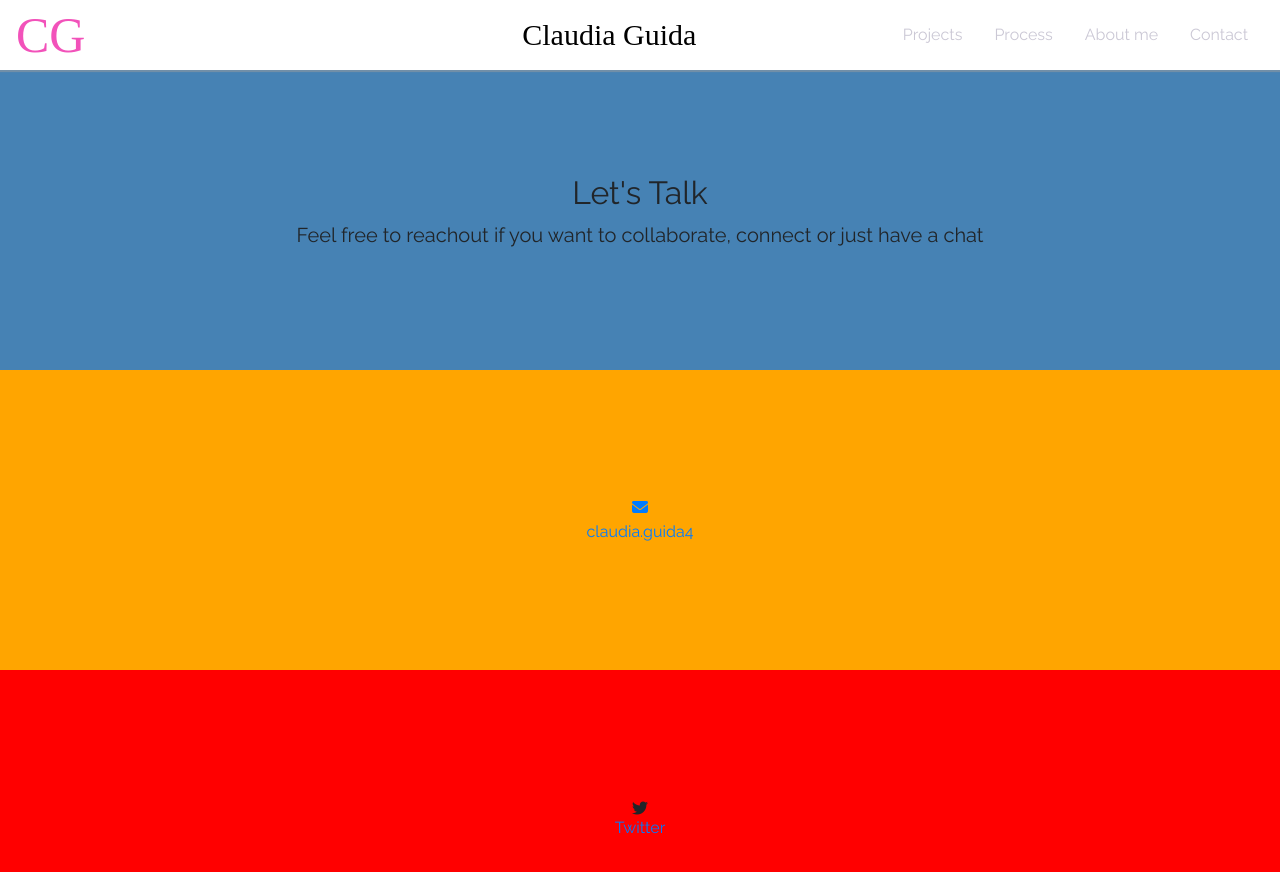
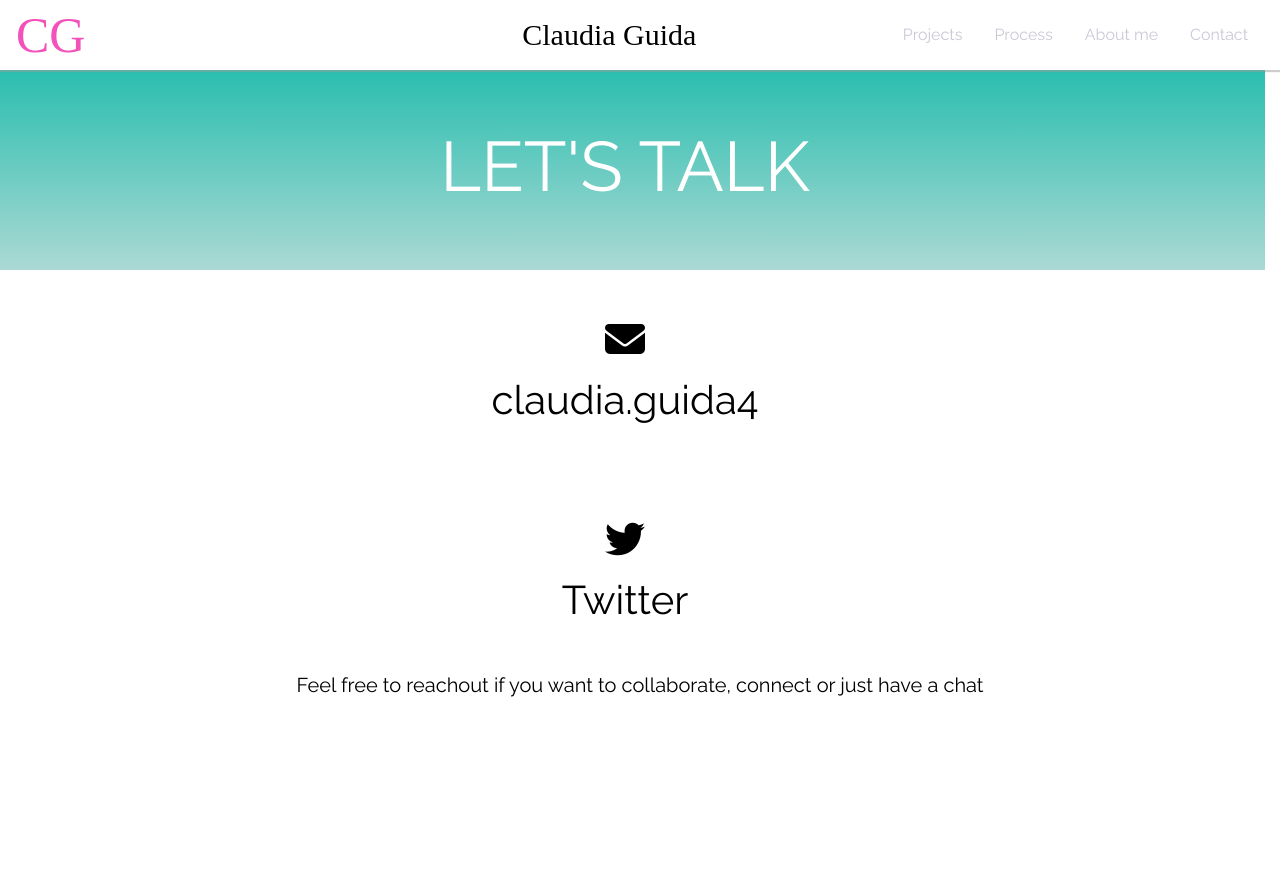
Before and after one commit to claudiaguida/claudiaguida.github.io, a React app: page /contact in a window 1280 px wide. After the commit the page ends 800 px from the top, so only its background shows below. Built offline with nearby package versions, Linux system fonts and the light colour scheme; a web font is replaced by a local one.

Commit message:
style contact page

```diff
--- a/src/components/pages/Contact.js
+++ b/src/components/pages/Contact.js
@@ -6,10 +6,7 @@ class Contact extends React.Component {
     return (
       <div id="contact">
         <Row className="contact__heading">
-          <h2>Let&apos;s Talk</h2>
-          <p>
-          Feel free to reachout if you want to collaborate, connect or just have a chat
-          </p>
+          <h2>LET&apos;S TALK</h2>
         </Row>
         {/*<Row className="contact-mobile">
           <a href="tel:+447943227683"><i className="fa fa-mobile" aria-hidden="true"></i></a>
@@ -20,9 +17,14 @@ class Contact extends React.Component {
           <a href="mailto:claudia.guida4">claudia.guida4</a>
         </Row>
         <Row className="contact__twitter">
-          <i className="fa fa-twitter" aria-hidden="true"></i>
+          <a href="https://twitter.com/CloguiGuida">
+            <i className="fa fa-twitter" aria-hidden="true"></i>
+          </a>
           <a href="https://twitter.com/CloguiGuida">Twitter</a>
         </Row>
+        <p>
+          Feel free to reachout if you want to collaborate, connect or just have a chat
+        </p>
       </div>
 
     );
--- a/src/scss/_contact.scss
+++ b/src/scss/_contact.scss
@@ -1,24 +1,41 @@
 #contact{
   height: auto;
   width: 100%;
+  color: white;
+  h2{
+    font-size: 70px;
+    text-transform: capitalize;
+  }
+  a{
+    font-size: 40px;
+    color: black;
+  }
   .contact__heading{
-    background: steelBlue;
-    height: 300px;
+    background: rgba(42,190,175,1);
+    background: -moz-linear-gradient(top, rgba(42,190,175,1) 0%, rgba(171,217,212,1) 100%);
+    background: -webkit-gradient(left top, left bottom, color-stop(0%, rgba(42,190,175,1)), color-stop(100%, rgba(171,217,212,1)));
+    background: -webkit-linear-gradient(top, rgba(42,190,175,1) 0%, rgba(171,217,212,1) 100%);
+    background: -o-linear-gradient(top, rgba(42,190,175,1) 0%, rgba(171,217,212,1) 100%);
+    background: -ms-linear-gradient(top, rgba(42,190,175,1) 0%, rgba(171,217,212,1) 100%);
+    background: linear-gradient(to bottom, rgba(42,190,175,1) 0%, rgba(171,217,212,1) 100%);
+    filter: progid:DXImageTransform.Microsoft.gradient( startColorstr='#2abeaf', endColorstr='#abd9d4', GradientType=0 );
+    width: 100%;
+    height: 365px;
+    height: 200px;
     display: flex;
     justify-content: center;
     align-items: center;
     flex-direction: column;
   }
-  .contact__heading{
-    background: steelBlue;
-    height: 300px;
-  }
   .contact__email{
     @extend .contact__heading;
-    background-color: orange;
+    background: white;
   }
   .contact__twitter{
-    @extend .contact__heading;
-    background-color: red;
+    @extend .contact__email;
+  }
+  p{
+    text-align: center;
+    color: black;
   }
 }
```
